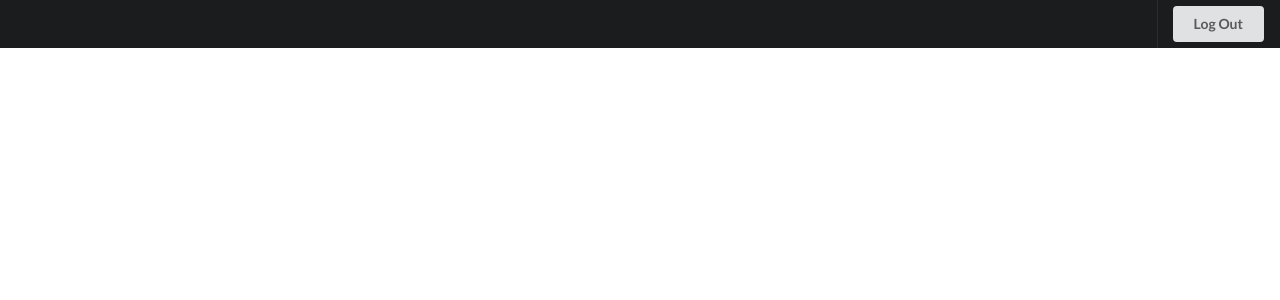
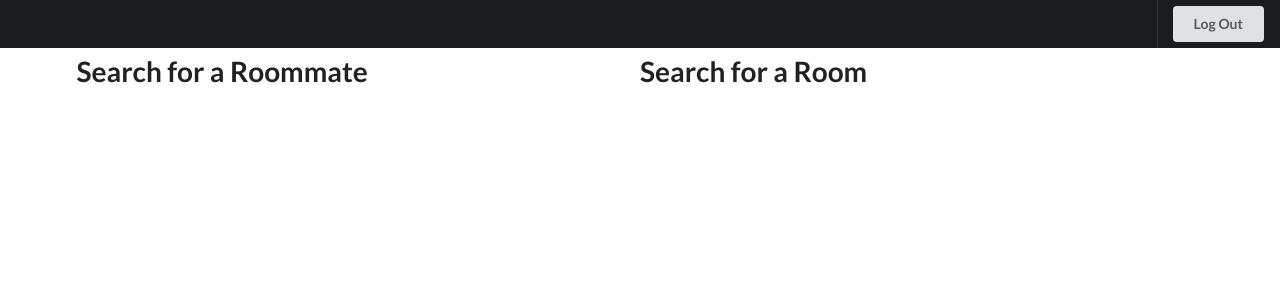
Before and after one commit to cutterbuck/roomquest-front, a React (Create React App) app: page /home in a window 1280 px wide. Shown: the top 300 px of the page. Built offline with nearby package versions, Linux system fonts and the light colour scheme; no server answers.

Commit message:
basic styling homepage

```diff
--- a/src/components/Home.js
+++ b/src/components/Home.js
@@ -8,6 +8,8 @@ class Home extends React.Component {
     this.props.getLocation();
   }
 
+
+
   render() {
     return <RoomQuestContainer />
   }
--- a/src/components/RoomQuestContainer.js
+++ b/src/components/RoomQuestContainer.js
@@ -11,6 +11,16 @@ class RoomQuestContainer extends React.Component {
     return (
       <div>
         <NavBar />
+        <div className="ui grid container">
+          <div className="ui two column stackable grid">
+            <div className="column">
+              <h1>Search for a Roommate</h1>
+            </div>
+            <div className="column">
+              <h1>Search for a Room</h1>
+            </div>
+          </div>
+        </div>
       </div>
     )
   }
```
